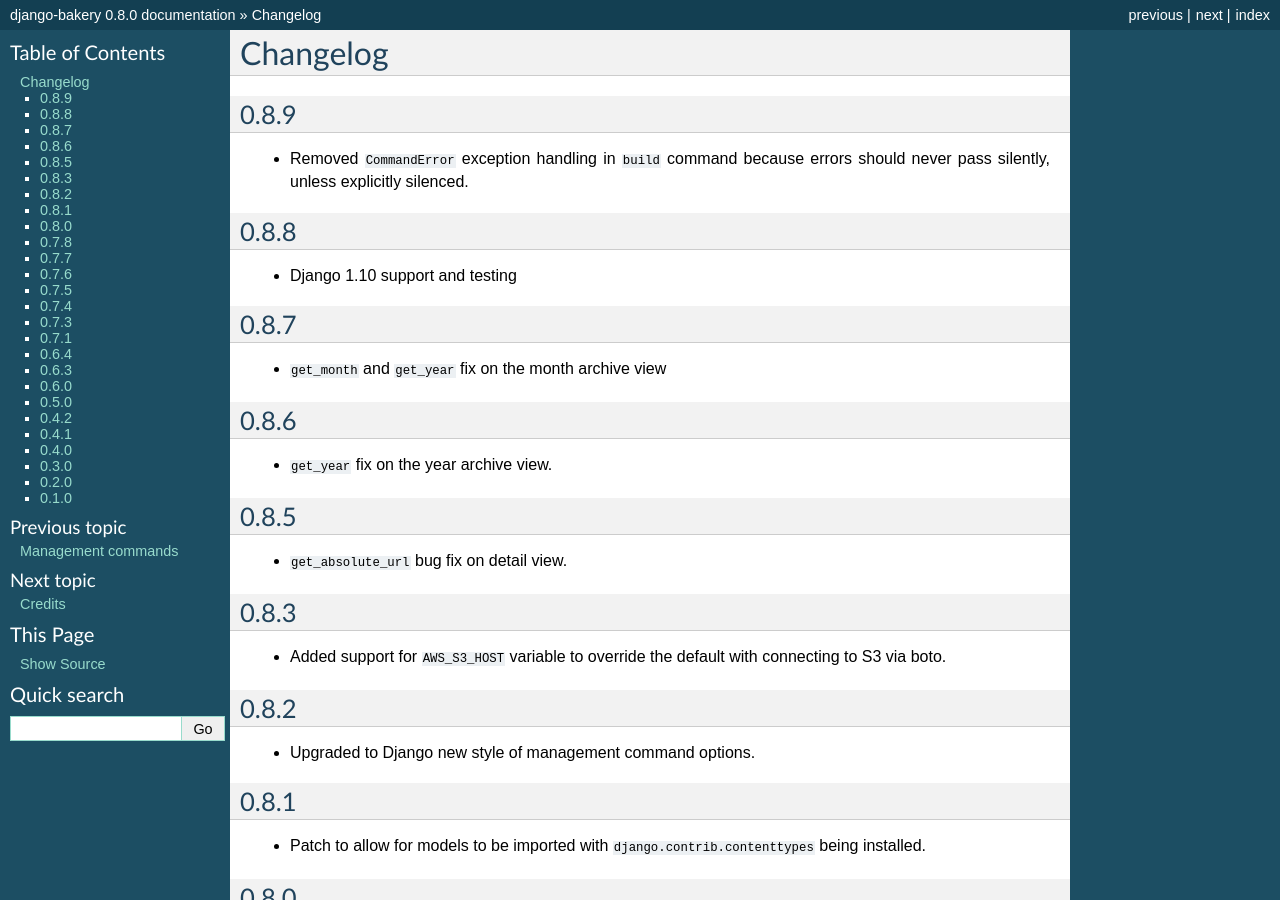
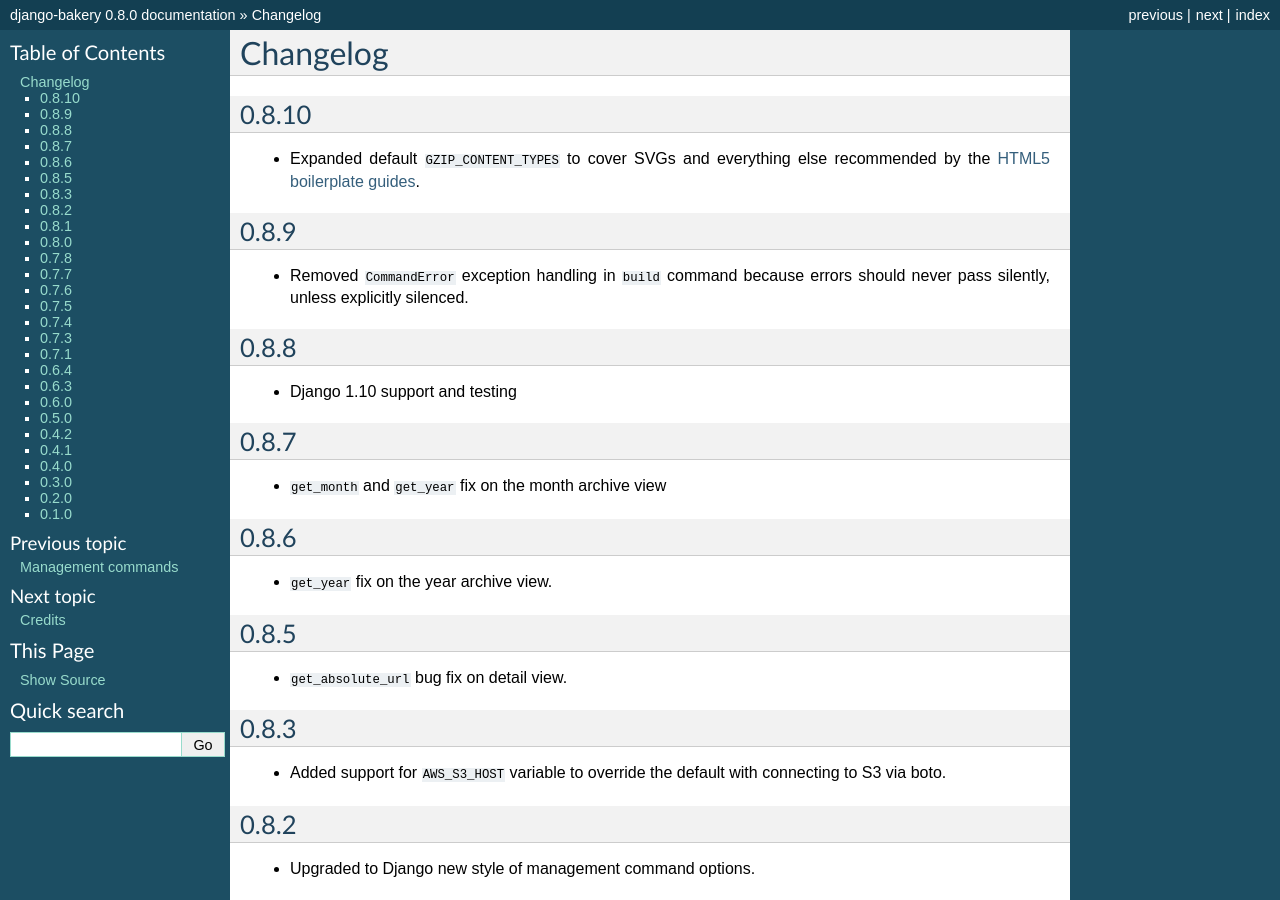
Before and after one commit to Sibizwan5/django-bakery, a Sphinx documentation site: the page built from docs/changelog.rst, in a window 1280 px wide and 900 px high. Built offline with Sphinx 7.4.7, drawn with Linux system fonts in a browser that asks for light colours.

Commit message:
Updated changelog

```diff
--- a/docs/changelog.rst
+++ b/docs/changelog.rst
@@ -1,5 +1,10 @@
 Changelog
 =========
+
+0.8.10
+------
+
+* Expanded default ``GZIP_CONTENT_TYPES`` to cover SVGs and everything else recommended by the `HTML5 boilerplate guides <GZIP_CONTENT_TYPES>`_.
 
 0.8.9
 -----
```
